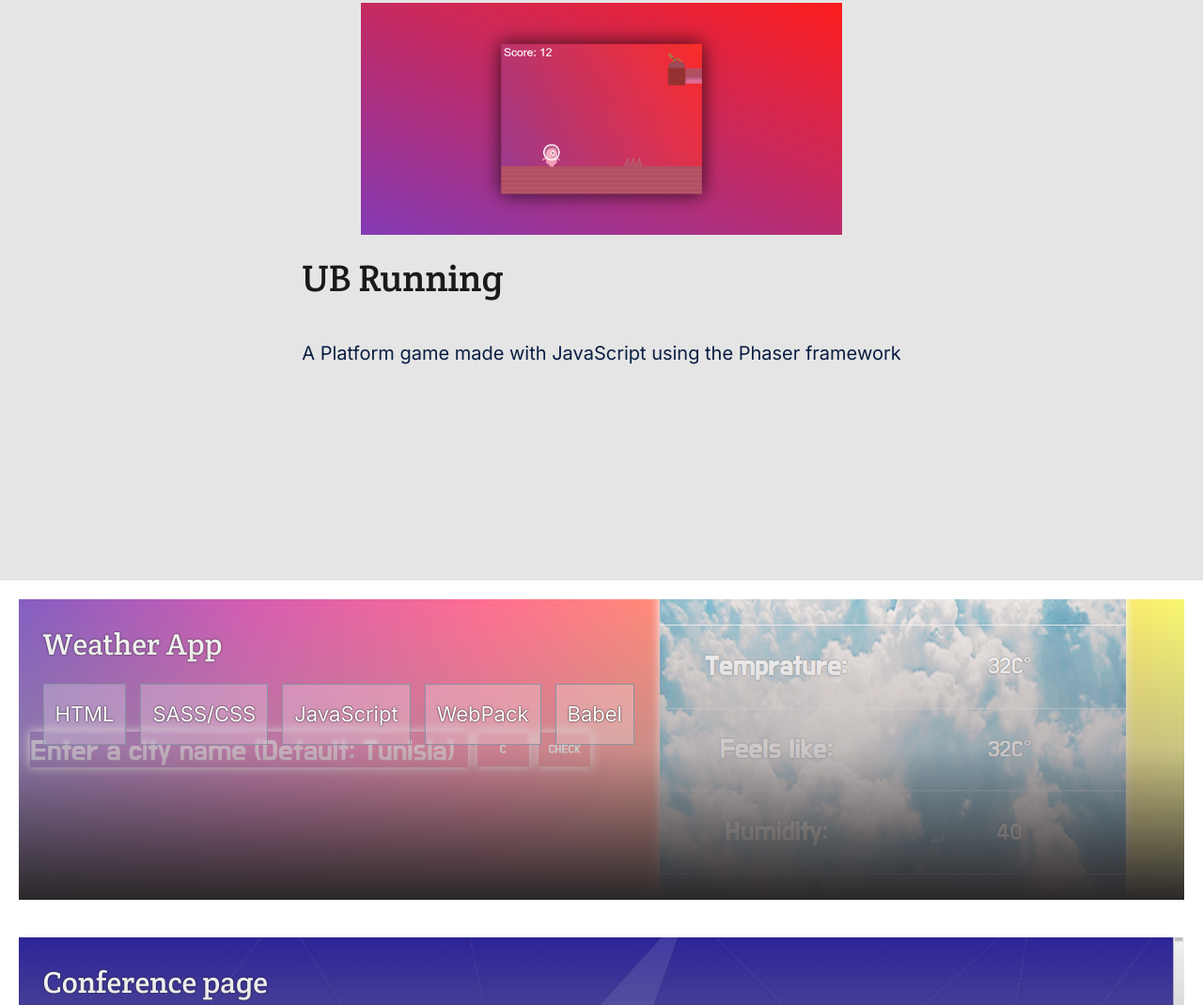
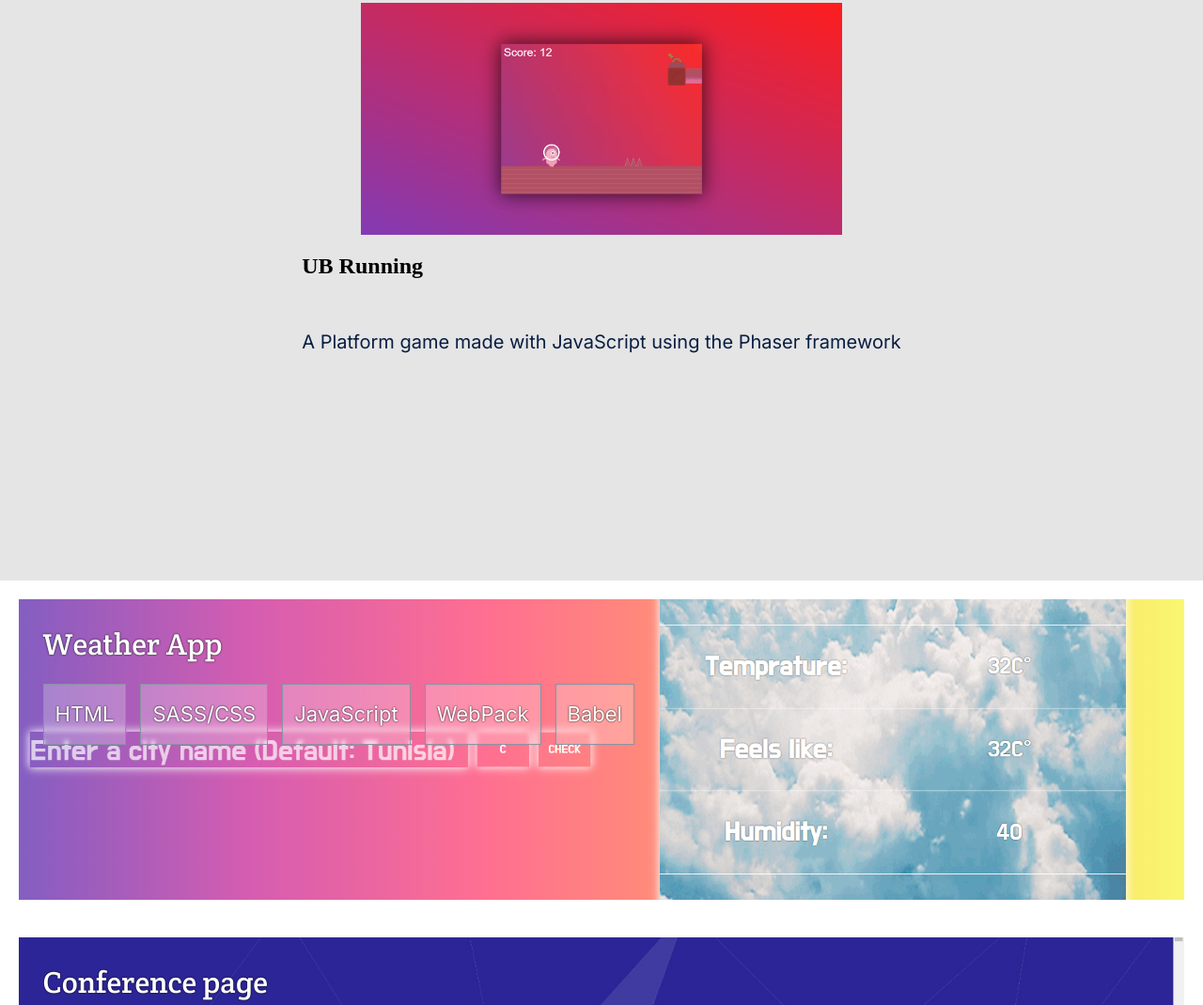
Before and after one commit to udberg/mobile-menu, a plain HTML site: page index.html in a window 1280 px wide. Shown: the part 968-2038 px from the top of the page at 94% size. Drawn offline with nearby package versions, Linux system fonts and the light colour scheme.

Commit message:
Add reviewbale bugs

```diff
--- a/css/main.css
+++ b/css/main.css
@@ -128,13 +128,13 @@ main {
   transition: 350ms;
 }
 
-.social-link:hover {
+/*.social-link:hover {
   background-color: rgba(255, 255, 255, 0.096);
 }
 
 .social-icon {
   height: 20px;
-}
+} */
 
 .about-me-section,
 .stacks {
@@ -153,7 +153,7 @@ main {
   padding: 10%;
 }
 
-#projects h2 {
+/* #projects h2 {
   font-family: "Crete Round", serif;
   font-style: normal;
   font-weight: normal;
@@ -162,7 +162,7 @@ main {
   display: flex;
   align-items: center;
   color: #1c1a19;
-}
+} */
 
 #projects hr {
   margin: 25px 0;
@@ -188,7 +188,7 @@ main {
   background: linear-gradient(0deg, #2a2728, #98909280, rgba(255, 255, 255, 0));
   position: absolute;
   top: 0;
-  right: 0;
+  right: 10;
   bottom: 0;
   left: 0;
 }
```
